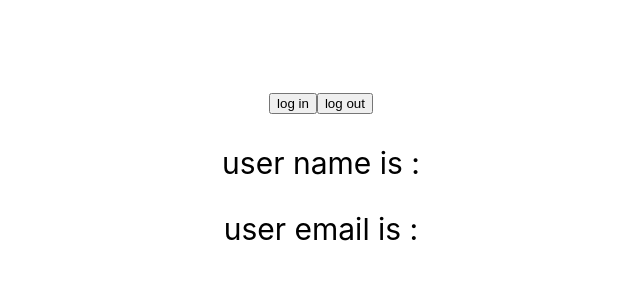
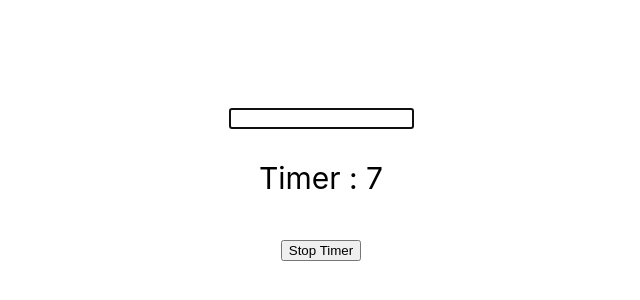
Before and after one commit to poojagarva28/react-with-typescript-basics, a React (Create React App) app: page / in a window 1280 px wide. Shown: the part 222-522 px from the top of the page, without its empty margins (319-959 px from the left). Built offline with nearby package versions, Linux system fonts and the light colour scheme.

Commit message:
useref - domref and mutableref

```diff
--- a/src/App.tsx
+++ b/src/App.tsx
@@ -5,6 +5,8 @@
 import { UserContextProvider } from "./components/context/UserContext";
 import { Button } from "./components/Events/Button";
 import { Input } from "./components/Events/Input";
+import DomRef from "./components/ref/DomRef";
+import MutableRef from "./components/ref/MutableRef";
 import Counter from "./components/state/Counter";
 import LoggedIn from "./components/state/LoggedIn";
 import User from "./components/state/User";
@@ -65,6 +67,7 @@
         value=""
         handleChange={(event) => console.log(event.target.value)}
       /> */}
+
       {/* style prop */}
       {/* <Container
         styles={{
@@ -72,8 +75,9 @@
           padding: "50px",
           color: "#fff",
           borderRadius: "20px",
-        }}s
+        }}
       ></Container> */}
+
       {/* state */}
       {/* <LoggedIn />
       <User />
@@ -85,9 +89,13 @@
       </ThemeContextProvider> */}
 
       {/* context with future value */}
-      <UserContextProvider>
+      {/* <UserContextProvider>
         <Userr />
-      </UserContextProvider>
+      </UserContextProvider> */}
+
+      {/* useRef */}
+      <DomRef />
+      <MutableRef />
     </div>
   );
 }
--- /dev/null
+++ b/src/components/ref/DomRef.tsx
@@ -0,0 +1,15 @@
+import React, { useEffect, useRef } from "react";
+
+const DomRef = () => {
+  const inputRef = useRef<HTMLInputElement>(null);
+  // const inputRef = useRef<HTMLInputElement>(null!); // if we are sure about value is always there null! which dont require optional chaining in useEffect inputRef.current.focus();
+
+  useEffect(() => {
+    inputRef.current?.focus();
+    // inputRef.current.focus();
+  }, []);
+
+  return <input type="text" ref={inputRef} />;
+};
+
+export default DomRef;
--- /dev/null
+++ b/src/components/ref/MutableRef.tsx
@@ -0,0 +1,30 @@
+import React, { useEffect, useRef, useState } from "react";
+
+const MutableRef = () => {
+  const [timer, setTimer] = useState(0);
+  const intervalRef = useRef<number | null>(null);
+
+  const stopTimer = () => {
+    if (intervalRef.current) {
+      window.clearInterval(intervalRef.current);
+    }
+  };
+
+  useEffect(() => {
+    intervalRef.current = window.setInterval(() => {
+      setTimer((timer) => timer + 1);
+    }, 1000);
+    return () => {
+      stopTimer();
+    };
+  }, []);
+
+  return (
+    <>
+      <p>Timer : {timer}</p>
+      <button onClick={() => stopTimer()}>Stop Timer</button>
+    </>
+  );
+};
+
+export default MutableRef;
```
